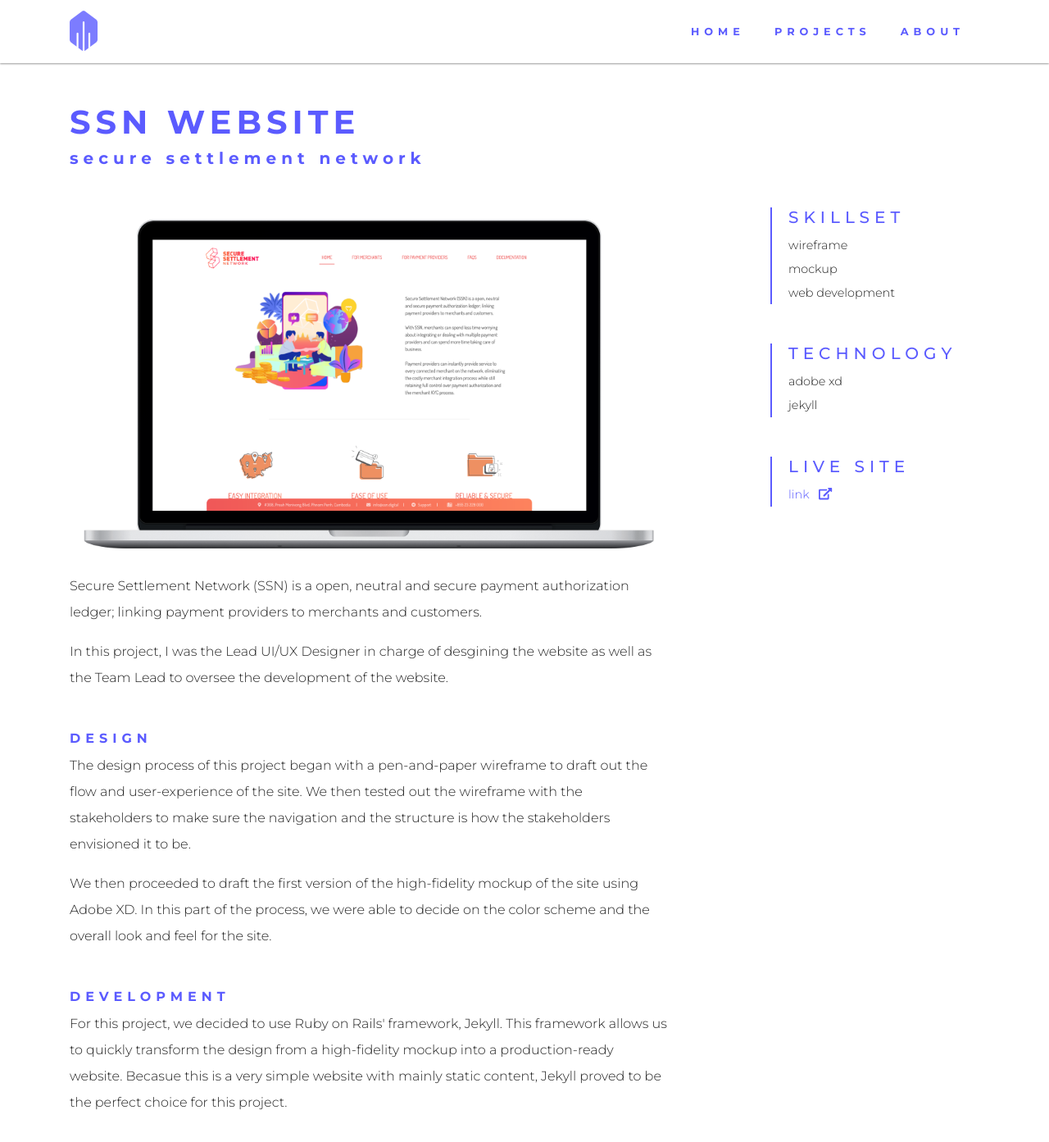
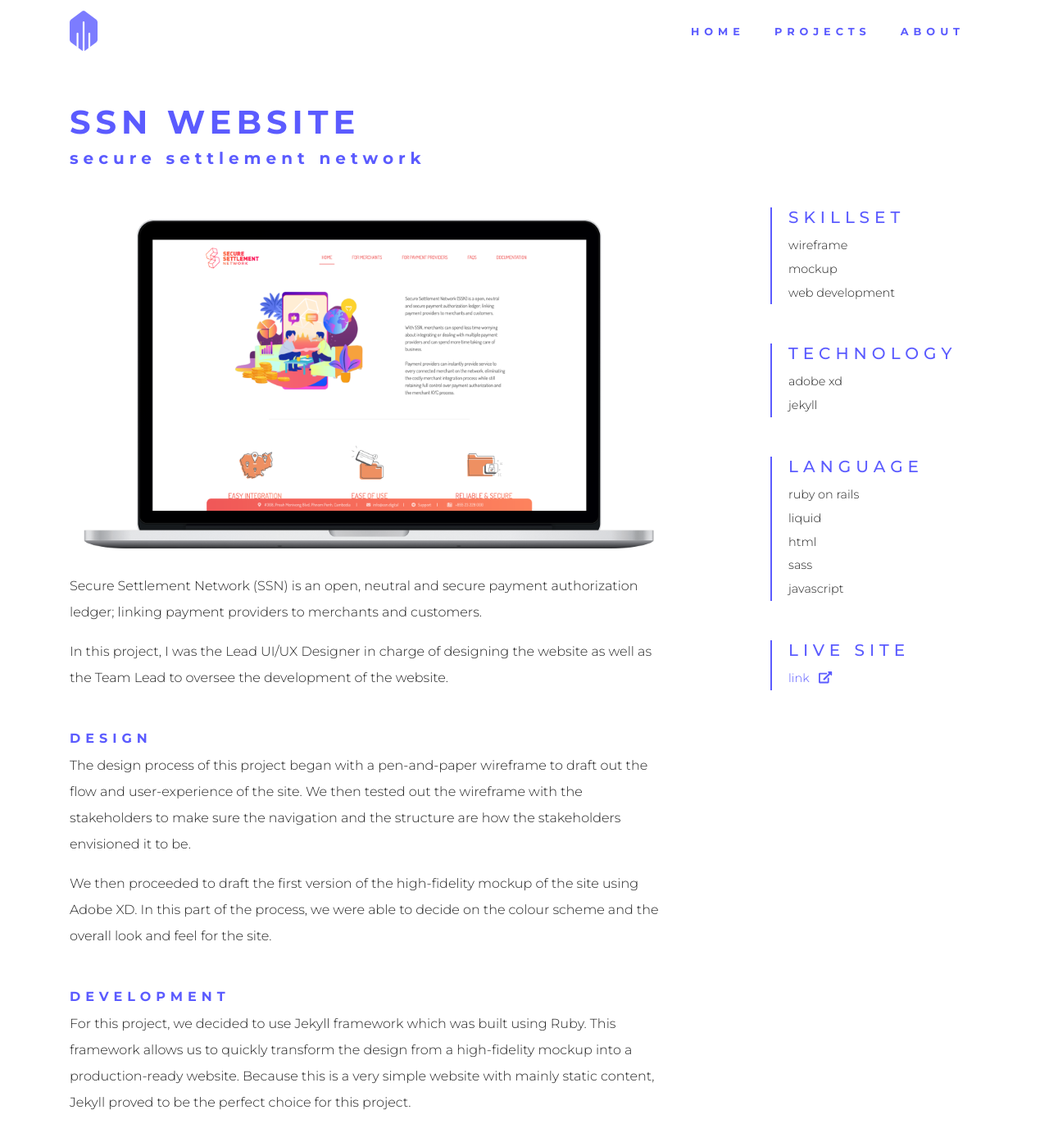
Before and after one commit to TheBokiya/my-awesome-site, a Jekyll site: the page built from projects/ssn.html, in a window 1280 px wide and 1400 px high. Shown: the top 1393 px of the window at 82% size. Built offline with Jekyll 4.4.1, drawn with Linux system fonts in a browser that asks for light colours; nearby versions of some CDN libraries; some web fonts are replaced.

```diff
--- a/_data/pagelist.yml
+++ b/_data/pagelist.yml
@@ -14,7 +14,7 @@ docs:
         url: projects/ssn.html
       - project: Sabay Corporate Website
         thumbnail_url: assets/img/thumbnails/sabay_thumb.png
-        url: projects/sabay-corp.html
+        url: projects/sabay.html
       - project: FAM
         thumbnail_url: assets/img/thumbnails/fam_thumb.png
         url: projects/fam.html
--- a/_sass/_nav-bar.scss
+++ b/_sass/_nav-bar.scss
@@ -1,6 +1,5 @@
 .navbar {
   background: $color-white;
-  @include dropshadow();
 }
 
 .navbar-brand {
--- a/projects/ssn.html
+++ b/projects/ssn.html
@@ -10,23 +10,16 @@ title: Secure Settlement Network
     <div class="row">
         <div class="col-md-8 col-xs-12">
             <img src="{{ base }}/assets/img/ssn/cover.png" alt="SSN cover photo" class="img-fluid mb-3">
-            <p>Secure Settlement Network (SSN) is a open, neutral and secure payment authorization ledger; linking
-                payment providers to merchants and customers.</p>
-            <p>In this project, I was the Lead UI/UX Designer in charge of desgining the website as well as the Team
-                Lead to oversee the development of the website.</p>
+            <p>Secure Settlement Network (SSN) is an open, neutral and secure payment authorization ledger; linking payment providers to merchants and customers.</p>
+            <p>
+                In this project, I was the Lead UI/UX Designer in charge of designing the website as well as the Team Lead to oversee the development of the website.</p>
 
             <h6 class="mt-5">Design</h6>
-            <p>The design process of this project began with a pen-and-paper wireframe to draft out the flow and
-                user-experience of the site. We then tested out the wireframe with the stakeholders to make sure the
-                navigation and the structure is how the stakeholders envisioned it to be.</p>
-            <p>We then proceeded to draft the first version of the high-fidelity mockup of the site using Adobe XD. In
-                this part of the process, we were able to decide on the color scheme and the overall look and feel for
-                the site.</p>
+            <p>The design process of this project began with a pen-and-paper wireframe to draft out the flow and user-experience of the site. We then tested out the wireframe with the stakeholders to make sure the navigation and the structure are how the stakeholders envisioned it to be.</p>
+            <p>We then proceeded to draft the first version of the high-fidelity mockup of the site using Adobe XD. In this part of the process, we were able to decide on the colour scheme and the overall look and feel for the site.</p>
 
             <h6 class="mt-5">Development</h6>
-            <p>For this project, we decided to use Ruby on Rails' framework, Jekyll. This framework allows us to quickly
-                transform the design from a high-fidelity mockup into a production-ready website. Becasue this is a very
-                simple website with mainly static content, Jekyll proved to be the perfect choice for this project.</p>
+            <p>For this project, we decided to use Jekyll framework which was built using Ruby. This framework allows us to quickly transform the design from a high-fidelity mockup into a production-ready website. Because this is a very simple website with mainly static content, Jekyll proved to be the perfect choice for this project.</p>
 
             <hr class="thin">
 
@@ -72,6 +65,17 @@ title: Secure Settlement Network
             </div>
 
             <div class="mb-5 side-info">
+                <h5>Language</h5>
+                <ul class="list-unstyled">
+                    <li>Ruby on Rails</li>
+                    <li>Liquid</li>
+                    <li>HTML</li>
+                    <li>SASS</li>
+                    <li>Javascript</li>
+                </ul>
+            </div>
+
+            <div class="mb-5 side-info">
                 <h5>live site</h5>
                 <ul class="list-unstyled">
                     <li><a href="https://ssn.digital/" target="_blank" class="link-icon">Link <i
```
Also changed, not shown: other parts of projects/ssn.html (+1 -1 lines), projects/sabay.html (added, +83 -0 lines), assets/img/sabay/cover.png (added), 1 other file.
